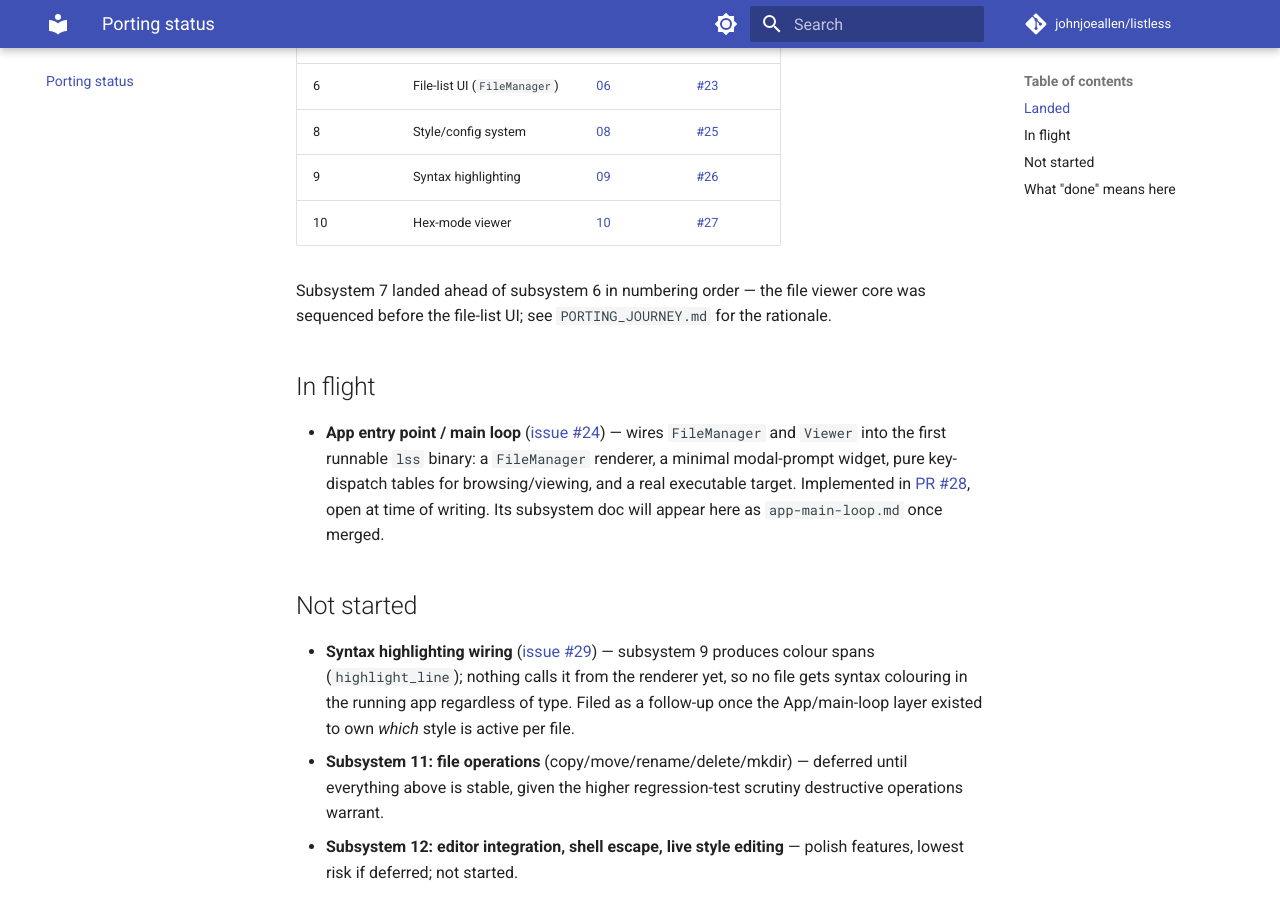
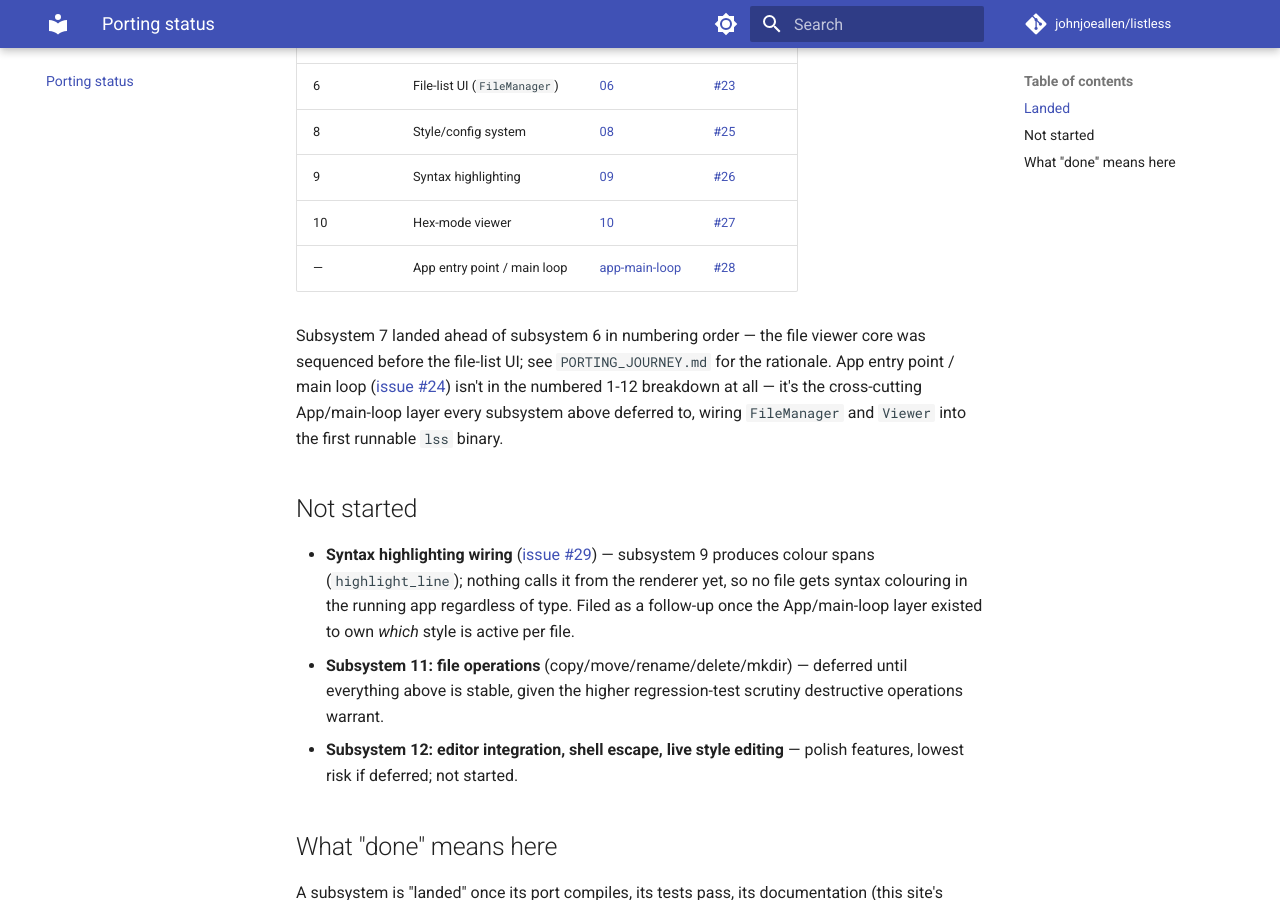
Before and after one commit to johnjoeallen/listless, an MkDocs documentation site: the page built from docs/status.md, in a window 1280 px wide and 900 px high, scrolled down 676 px. Built offline with MkDocs 1.6.1 and Material for MkDocs 9.7.7, drawn with Linux system fonts in a browser that asks for light colours; comment, search, counter and statistics services are not loaded; the version menu is left out.

Commit message:
Add app-main-loop.md to the docs site nav now that #28 has merged
Co-Authored-By: Claude Sonnet 5 <noreply@anthropic.com>

```diff
--- a/docs/status.md
+++ b/docs/status.md
@@ -21,21 +21,15 @@ doesn't replace it.
 | 8 | Style/config system | [08](08-style-config.md) | [#25](https://github.com/johnjoeallen/listless/pull/25) |
 | 9 | Syntax highlighting | [09](09-syntax-highlighting.md) | [#26](https://github.com/johnjoeallen/listless/pull/26) |
 | 10 | Hex-mode viewer | [10](10-hex-mode-viewer.md) | [#27](https://github.com/johnjoeallen/listless/pull/27) |
+| — | App entry point / main loop | [app-main-loop](app-main-loop.md) | [#28](https://github.com/johnjoeallen/listless/pull/28) |
 
 Subsystem 7 landed ahead of subsystem 6 in numbering order — the file
 viewer core was sequenced before the file-list UI; see
-`PORTING_JOURNEY.md` for the rationale.
-
-## In flight
-
-- **App entry point / main loop** ([issue #24](https://github.com/johnjoeallen/listless/issues/24))
-  — wires `FileManager` and `Viewer` into the first runnable `lss`
-  binary: a `FileManager` renderer, a minimal modal-prompt widget, pure
-  key-dispatch tables for browsing/viewing, and a real executable
-  target. Implemented in
-  [PR #28](https://github.com/johnjoeallen/listless/pull/28), open at
-  time of writing. Its subsystem doc will appear here as
-  `app-main-loop.md` once merged.
+`PORTING_JOURNEY.md` for the rationale. App entry point / main loop
+([issue #24](https://github.com/johnjoeallen/listless/issues/24)) isn't
+in the numbered 1-12 breakdown at all — it's the cross-cutting
+App/main-loop layer every subsystem above deferred to, wiring
+`FileManager` and `Viewer` into the first runnable `lss` binary.
 
 ## Not started
 
--- a/mkdocs.yml
+++ b/mkdocs.yml
@@ -61,3 +61,4 @@ nav:
       - "08. Style/config system": 08-style-config.md
       - "09. Syntax highlighting": 09-syntax-highlighting.md
       - "10. Hex-mode viewer": 10-hex-mode-viewer.md
+      - "App entry point / main loop": app-main-loop.md
```
